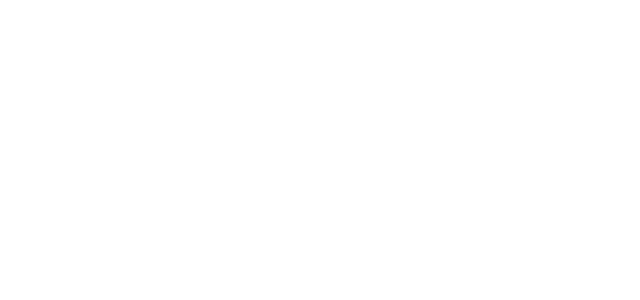
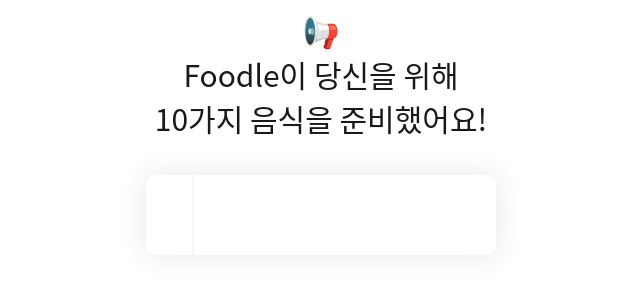
Before and after one commit to KMU-WINK/Foodle-client, a React (Vite) app: page /result in a window 1280 px wide. Before the commit this address had no page. Shown: the top 300 px of the page, without its empty margins (319-959 px from the left). Built offline with nearby package versions, Linux system fonts and the light colour scheme.

Commit message:
feat: Result 페이지 라우팅 경로 추가
- App.jsx 파일에 Result 페이지로 이동할 수 있는 라우팅 경로를 추가 -> '/result'
- Result 페이지 레이아웃 임시, 일부 적용

```diff
--- a/src/App.jsx
+++ b/src/App.jsx
@@ -1,6 +1,7 @@
 import React from "react";
 import Main from "./pages/Main/Main";
 import Loading from "./pages/Loading/Loading";
+import Result from "./pages/Result/Result";
 import { BrowserRouter, Route, Routes } from "react-router-dom";
 
 const App = () => {
@@ -9,6 +10,7 @@ const App = () => {
       <Routes>
         <Route path="/" element={<Main />} />
         <Route path="/loading" element={<Loading />} />
+        <Route path="/result" element={<Result />} />
       </Routes>
     </BrowserRouter>
   );
--- /dev/null
+++ b/src/pages/Result/Result.jsx
@@ -0,0 +1,22 @@
+import React from 'react';
+import { ItemContent, ItemRank, ResultItem, ResultItems, ResultText } from './styles';
+
+const Result = () => {
+    return (
+        <>
+            <ResultText>
+                📢 <br/>
+                Foodle이 당신을 위해 <br/>
+                10가지 음식을 준비했어요!
+            </ResultText>
+            <ResultItems>
+                <ResultItem>
+                    <ItemRank></ItemRank>
+                    <ItemContent></ItemContent>
+                </ResultItem>
+            </ResultItems>
+        </>
+    );
+};
+
+export default Result;
--- /dev/null
+++ b/src/pages/Result/styles.jsx
@@ -0,0 +1,38 @@
+import styled from 'styled-components';
+
+export const ResultText = styled.div`
+    font-family: 'Noto Sans CJK KR';
+    font-weight: 500;
+    font-size: 30px;
+    text-align:center;
+
+    color: #191919;
+`
+
+export const ResultItems = styled.div`
+    margin: 35px 0px 0px 0px;
+    display: flex;
+    justify-content: center;
+`
+
+export const ResultItem = styled.div`
+    display: flex;
+    flex-direction: row;
+    width: 350px;
+    height: 80px;
+    background: #ffffff;
+    box-shadow: 0px 0px 30px rgba(0, 0, 0, 0.1);
+    border-radius: 10px;
+`
+
+export const ItemRank = styled.div`
+    width: 50px;
+    height: 100%;
+    border-right: solid 1px #f7f7f7;
+
+`
+export const ItemContent = styled.div`
+    width: 330px;
+    height: 100%;
+    border-left: solid 1px #f7f7f7;
+`
```
